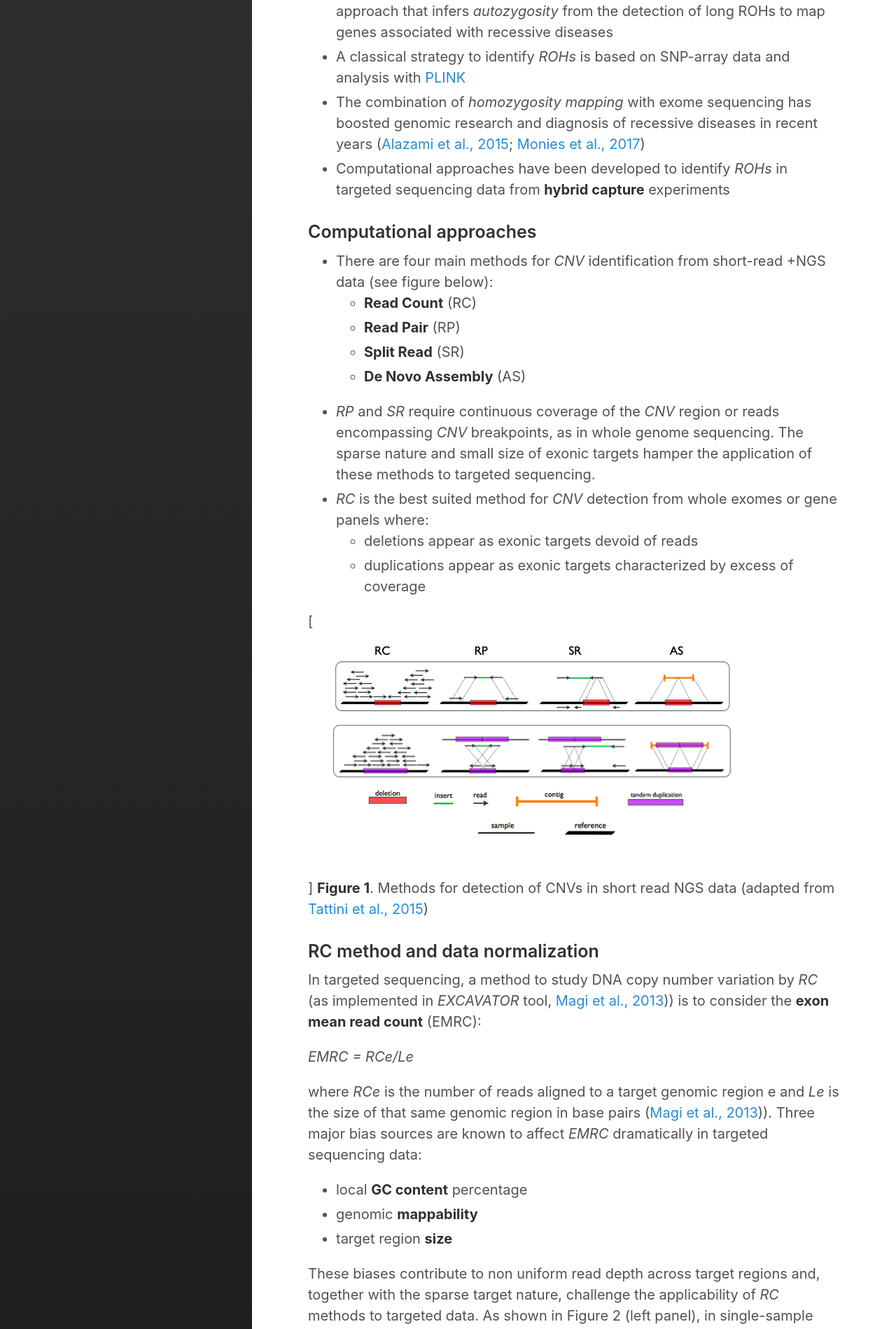
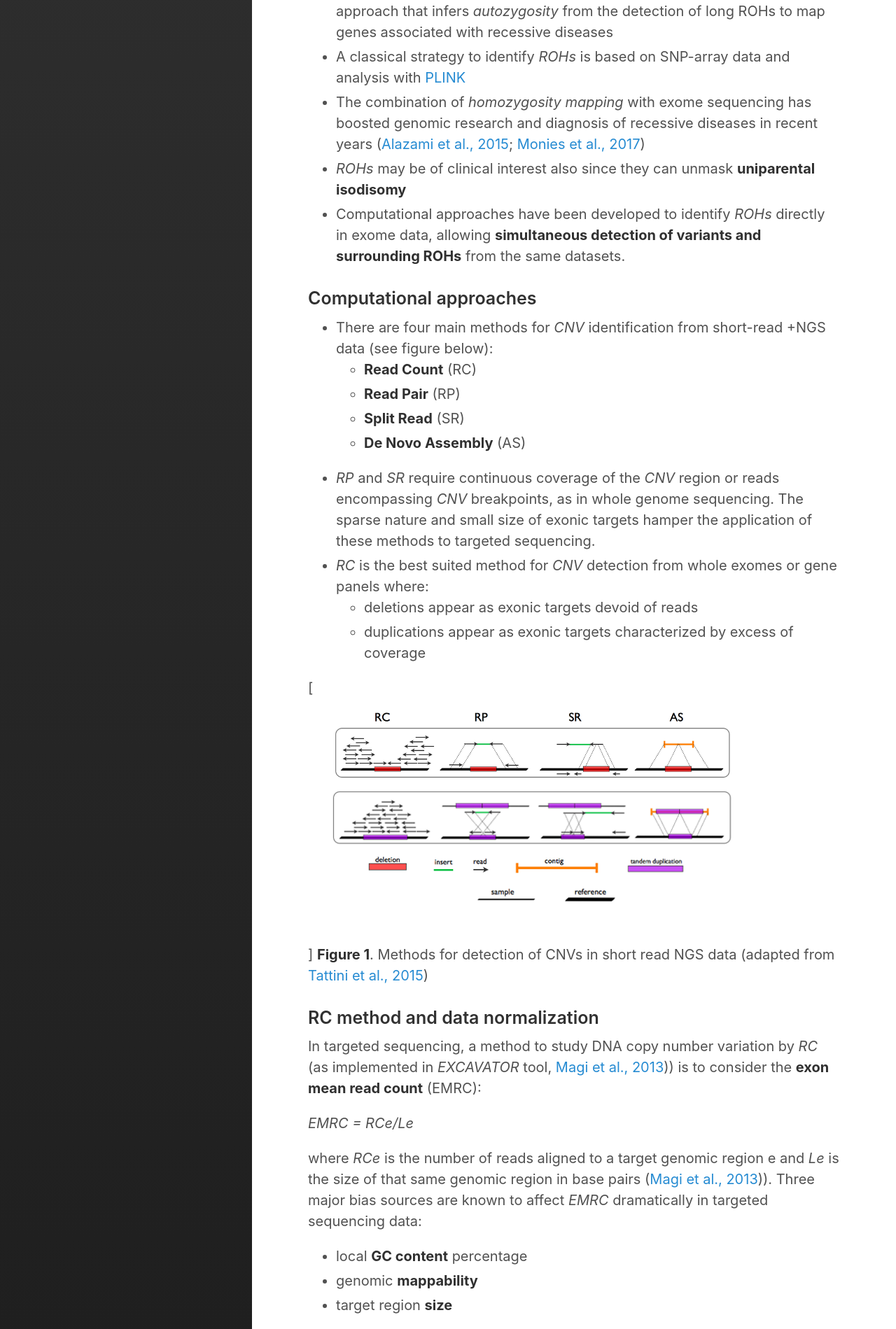
Before and after one commit to sigu-training/clinical_genomics, a Jekyll site: the page built from lectures/08.roh.md, in a window 1280 px wide. Shown: the part 728-2627 px from the top of the page at 70% size. Built offline with Jekyll 4.4.1, drawn with Linux system fonts in a browser that asks for light colours; some of the changed text lies outside the part shown.

Commit message:
Update 08.roh.md
Text changes

```diff
--- a/lectures/08.roh.md
+++ b/lectures/08.roh.md
@@ -19,11 +19,10 @@ sidebar_link: true
 - We refer to *homozygosity mapping* ([Lander and Botstein, 1987](https://science.sciencemag.org/content/236/4808/1567.long)) as an approach that infers *autozygosity* from the detection of long ROHs to map genes associated with recessive diseases
 - A classical strategy to identify *ROHs* is based on SNP-array data and analysis with [PLINK](http://zzz.bwh.harvard.edu/plink/)
 - The combination of *homozygosity mapping* with exome sequencing has boosted genomic research and diagnosis of recessive diseases in recent years ([Alazami et al., 2015](https://www.sciencedirect.com/science/article/pii/S2211124714010444?via%3Dihub); [Monies et al., 2017](https://www.ncbi.nlm.nih.gov/pmc/articles/PMC5502059/))
-- Computational approaches have been developed to identify *ROHs* in targeted sequencing data from **hybrid capture** experiments
-
+- *ROHs* may be of clinical interest also since they can unmask **uniparental isodisomy**
+- Computational approaches have been developed to identify *ROHs* directly in exome data, allowing **simultaneous detection of variants and surrounding ROHs** from the same datasets.
 
 ### Computational approaches
-
 
 - There are four main methods for *CNV* identification from short-read +NGS data (see figure below):
   - **Read Count** (RC)
```
